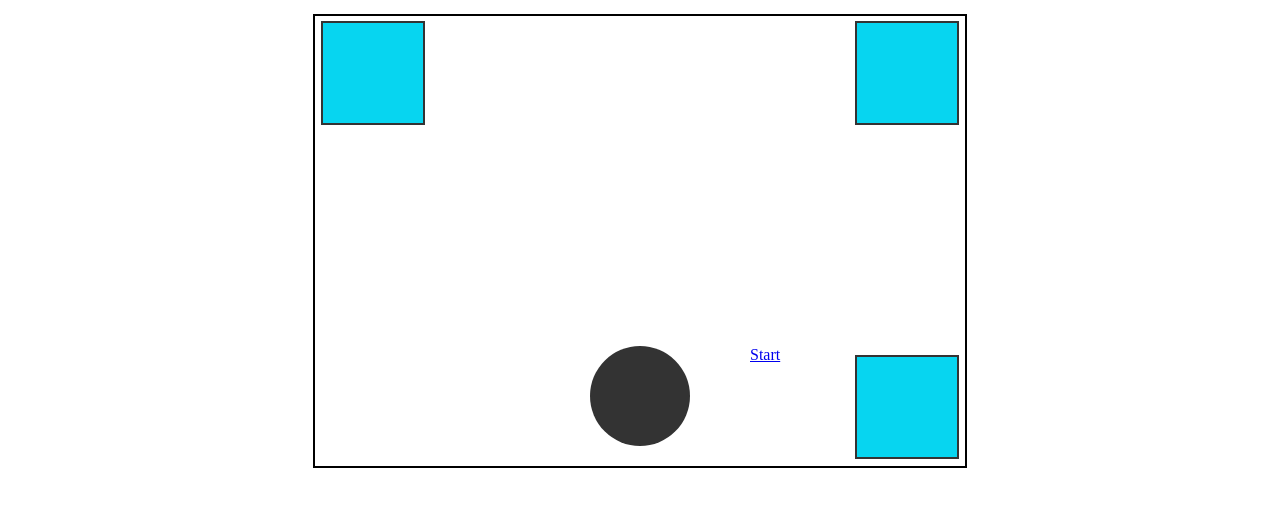
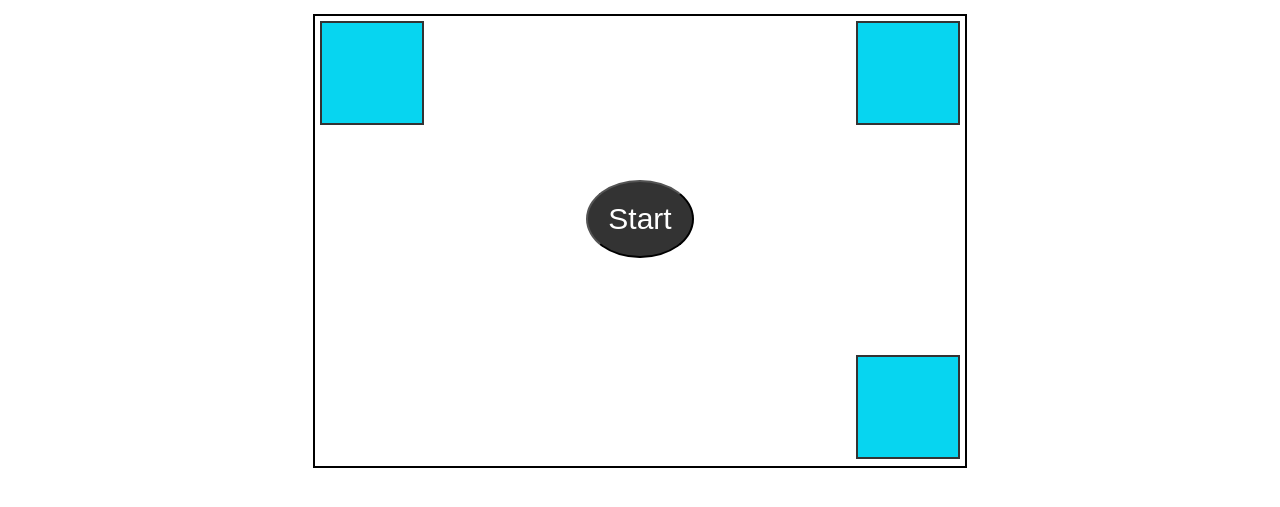
Before and after one commit to ScarlatAlex/homework, a plain HTML site: page index.html in a window 1280 px wide. Shown: the part 183-690 px from the top of the page. Drawn offline with Linux system fonts and the light colour scheme.

Commit message:
Update index.html

```diff
--- a/index.html
+++ b/index.html
@@ -18,16 +18,20 @@
 
     <div class="container">
       <div class="square__header">
+
         <div class="form__square">
           <div class="square__item"></div>
         </div>
 
-        <div class="form__circle">
-          <div class="circle">
-            <a class="btn" href="#">Start</a>
-          </div>
+        <div class="btn">
+            <button onclick="ClickFunction()">Start</botton>
         </div>
-        <!--End class-->
+
+        <script>
+          function ClickFunction() {
+            alert("ALERT");
+          }
+        </script>
 
         <div class="display">
           <div class="display__item">
```
